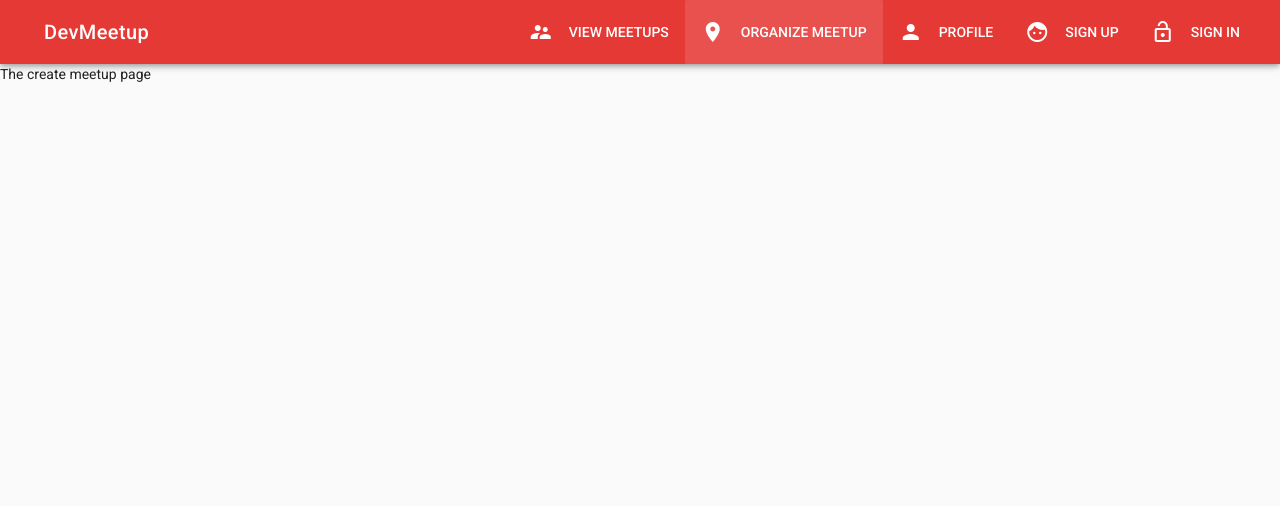
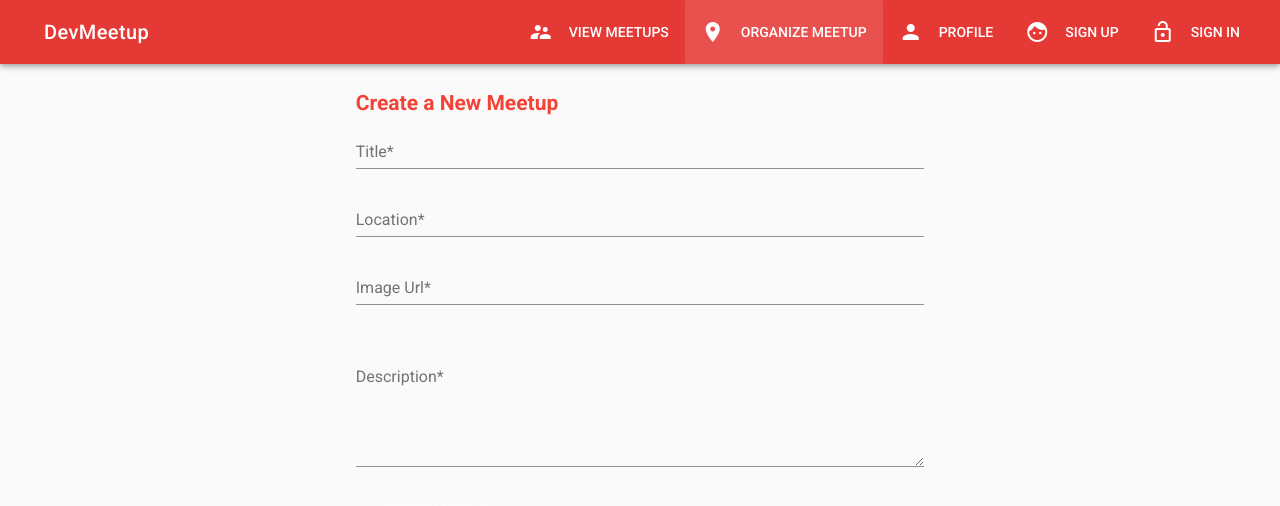
Before and after one commit to angelo21/dev-meetup, a Vue app: page /meetup/new in a window 1280 px wide. Shown: the top 506 px of the page. Built offline with nearby package versions, Linux system fonts and the light colour scheme.

Commit message:
Added ability to create new meetups

```diff
--- a/src/components/Meetup/CreateMeetup.vue
+++ b/src/components/Meetup/CreateMeetup.vue
@@ -1,6 +1,123 @@
 
 <template>
-  <div>
-    <p>The create meetup page</p>
-  </div>
+  <v-container>
+    <v-layout row>
+      <v-flex xs-12 sm6 offset-sm3>
+        <h2 class="red--text darken-1">Create a New Meetup</h2>
+      </v-flex>
+    </v-layout>
+    <v-layout row>
+      <v-flex xs12>
+        <v-form @submit.prevent="onCreateMeetup">
+          <v-layout row>
+            <v-flex xs12 sm6 offset-sm3>
+              <v-text-field
+                name="title"
+                label="Title*"
+                id="title"
+                v-model="title"
+                color="red darken1"
+                required>
+              </v-text-field>
+            </v-flex>
+          </v-layout>
+
+          <v-layout row>
+            <v-flex xs12 sm6 offset-sm3>
+              <v-text-field
+                name="location"
+                label="Location*"
+                id="location"
+                v-model="location"
+                color="red darken1"
+                required>
+              </v-text-field>
+            </v-flex>
+          </v-layout>
+
+          <v-layout row>
+            <v-flex xs12 sm6 offset-sm3>
+              <v-text-field
+                name="imageUrl"
+                label="Image Url*"
+                id="image-url"
+                v-model="imageUrl"
+                color="red darken1"
+                required>
+              </v-text-field>
+            </v-flex>
+          </v-layout>
+
+          <v-layout row justify-center>
+            <v-flex
+              xs12 sm6
+              class="text-xs-center">
+              <img :src="imageUrl" width="100%">
+            </v-flex>
+          </v-layout>
+
+          <v-layout row>
+            <v-flex xs12 sm6 offset-sm3>
+              <v-text-field
+                name="description"
+                label="Description*"
+                id="description"
+                multi-line
+                v-model="description"
+                color="red darken1"
+                required>
+              </v-text-field>
+            </v-flex>
+          </v-layout>
+
+          <v-layout row>
+            <v-flex xs12 sm6 offset-sm3>
+              <v-btn
+                class="red darken1" dark
+                :disabled="!formIsValid"
+                type="submit">Create Meetup
+              </v-btn>
+            </v-flex>
+          </v-layout>
+        </v-form>
+      </v-flex>
+    </v-layout>
+  </v-container>
 </template>
+
+<script>
+  export default {
+    data() {
+      return {
+        title: "",
+        location: "",
+        imageUrl: "",
+        date: new Date(),
+      }
+    },
+    computed: {
+      formIsValid() {
+        return this.title !== "" &&
+          this.location !== "" &&
+          this.imageUrl !== "" &&
+          this.description !== "";
+      }
+    },
+    methods: {
+      onCreateMeetup() {
+        if (!this.formIsValid) {
+          return;
+        }
+        const meetupData = {
+          title: this.title,
+          location: this.location,
+          imageUrl: this.imageUrl,
+          description: this.description,
+          date: this.date,
+        }
+        this.$store.dispatch("createMeetup", meetupData)
+        this.$router.push("/meetups");
+      }
+    }
+  }
+</script>
--- a/src/store/index.js
+++ b/src/store/index.js
@@ -23,8 +23,25 @@ export const store = new Vuex.Store({
       registeredMeetups: ["lshgohsob"]
     }
   },
-  mutations: {},
-  actions: {},
+  mutations: {
+    createMeetup(state, payload) {
+      state.loadedMeetups.push(payload);
+    }
+  },
+  actions: {
+    createMeetup({commit}, payload) {
+      const meetup = {
+        title: payload.title,
+        location: payload.location,
+        imageUrl: payload.imageUrl,
+        description: payload.description,
+        date: payload.date,
+        id: "shenpgnghw"
+      }
+      //Reach out to firebase for storage
+      commit("createMeetup", meetup)
+    },
+  },
   getters: {
     loadedMeetups(state) {
       return state.loadedMeetups.sort((meetupA, meetupB) => {
```
